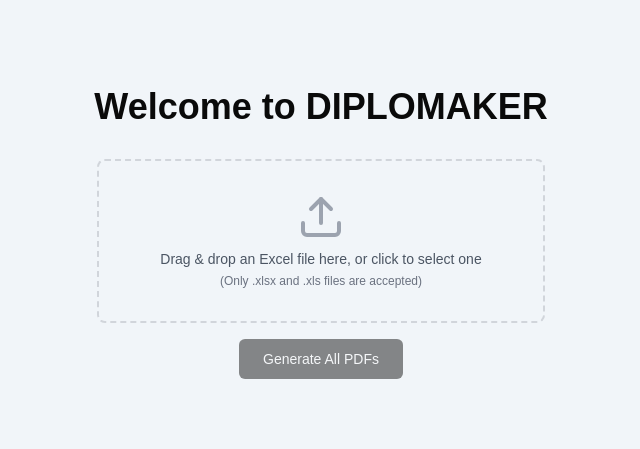
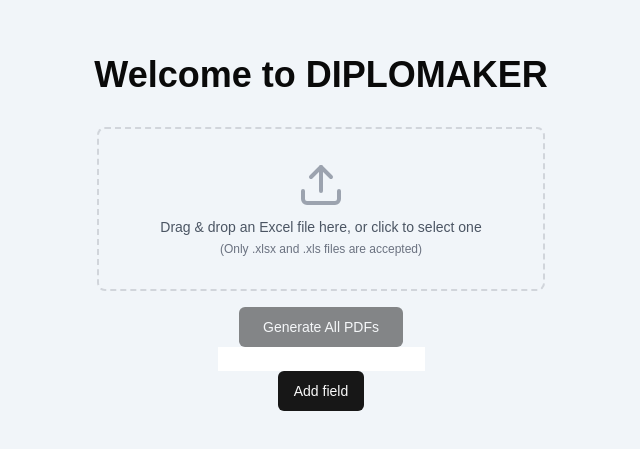
Before and after one commit to Vibratory/diplomaker, a Next.js app: page / in a window 1280 px wide. Shown: the part 167-616 px from the top of the page, without its empty margins (319-959 px from the left). Built offline with nearby package versions, Linux system fonts and the light colour scheme; what @pdfme/common would draw is missing.

Commit message:
dynamic field

```diff
--- /dev/null
+++ b/app/dynamic/dynamic-input.tsx
@@ -0,0 +1,14 @@
+
+
+const DynamicInput = () => {
+
+
+
+    return (
+<div>
+    hello
+</div>
+     );
+}
+
+export default DynamicInput;
--- a/app/page.tsx
+++ b/app/page.tsx
@@ -12,6 +12,7 @@ import * as XLSX from 'xlsx'
 import { FileUpload } from '@/components/file-upload'
 import { Button } from '@/components/ui/button'
 import { Progress } from '@/components/ui/progress'
+//import { ZodString } from 'zod';
 
 interface RowData {
   [key: string]: string | undefined
@@ -130,6 +131,7 @@ export default function Home() {
   const [isGenerating, setIsGenerating] = useState(false)
   const [progress, setProgress] = useState(0)
   const [fileName, setFileName] = useState<string | null>(null)
+  const [newinput, setNewinput] = useState("");
 
   const processExcelFile = async (file: File) => {
     try {
@@ -171,6 +173,7 @@ export default function Home() {
       todayDate: todayDate,
       startDate: getData(row, 'startDate'),
       endDate: getData(row, 'endDate'),
+      x: newinput,
     }]
 
     const pdf = await generate({ template, inputs, options: { font } })
@@ -233,6 +236,32 @@ export default function Home() {
       {!isGenerating && rowsData.length > 0 && (
         <p className='mt-4'>Total rows: {rowsData.length}</p>
       )}
+
+      <input
+      value={newinput}
+      onChange={e => setNewinput(e.target.value)}>
+
+      </input>
+
+      <Button onClick={()=>{
+        const newfield = {
+
+            name: 'x',
+            type: 'text',
+            position: { x: 90, y: 500.5 },
+            width: 200,
+            height: 30,
+            fontSize: 45,
+            alignment: 'left',
+          };
+          if(template.schemas.length ===0){
+            template.schemas.push([]);
+          }
+            template.schemas[0].push(newfield);
+
+      }}>
+        Add field
+      </Button>
     </div>
   )
 }
```
